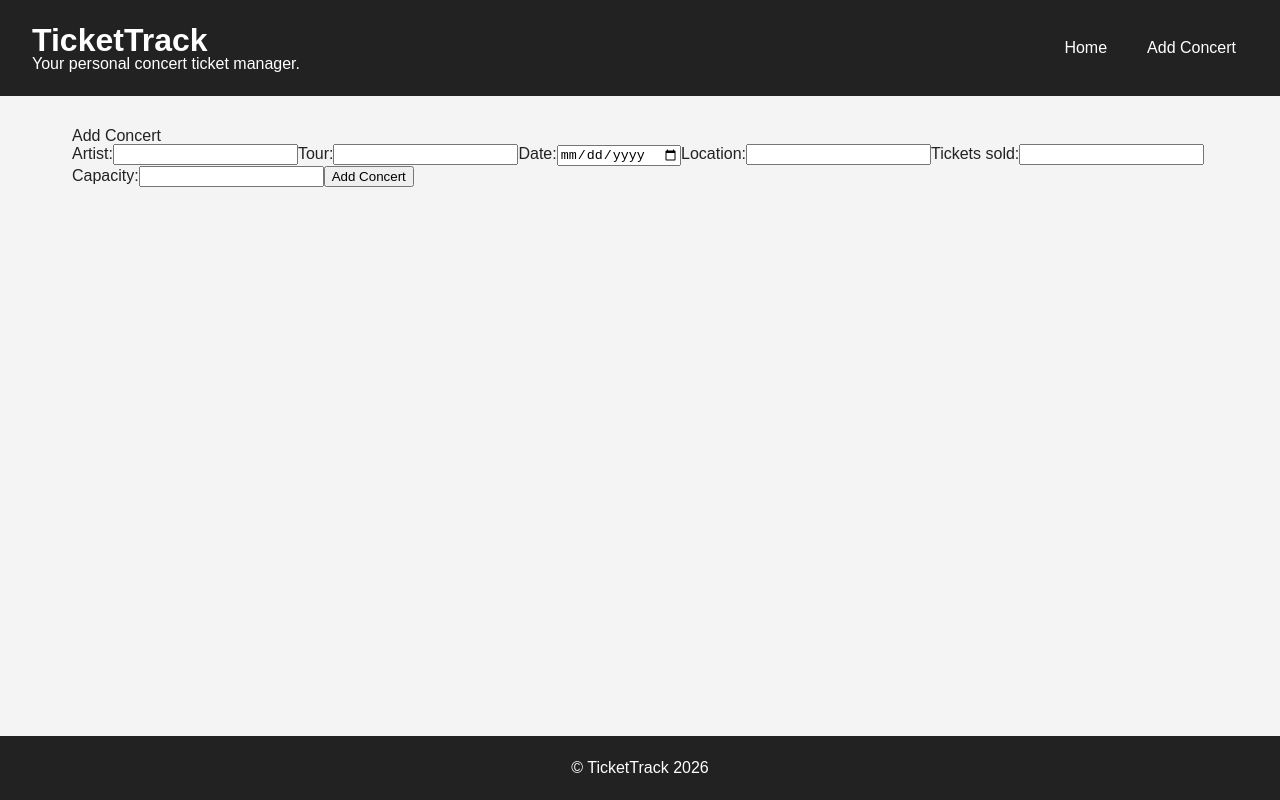
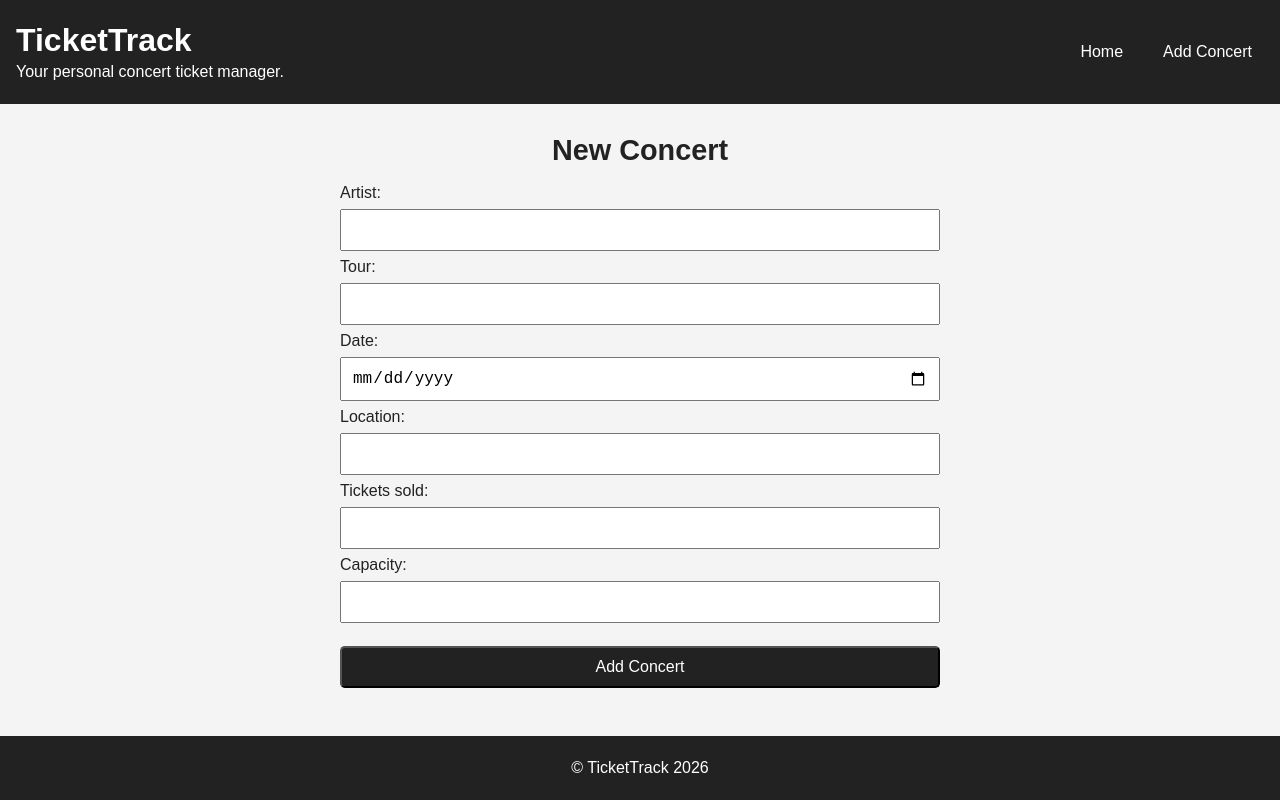
Before and after one commit to Spiritus93/TicketTrack, a React (Vite) app: page /add-concert in a window 1280 px wide. Built offline with nearby package versions, Linux system fonts and the light colour scheme.

Commit message:
Added styling for add form

```diff
--- a/data/db.json
+++ b/data/db.json
@@ -35,6 +35,15 @@
       "ticketsSold": "12000",
       "capacity": "20000",
       "id": "LX9YUp28cmU"
+    },
+    {
+      "artist": "Simply Red",
+      "tour": "Galaxy",
+      "date": "2026-09-05",
+      "location": "Toronto, Canada",
+      "ticketsSold": 25000,
+      "capacity": 30000,
+      "id": "4Fj0gsjcjJ4"
     }
   ],
   "$schema": "./node_modules/json-server/schema.json"
--- a/src/components/Header/Header.scss
+++ b/src/components/Header/Header.scss
@@ -3,7 +3,7 @@
   justify-content: space-between;
   align-items: center;
 
-  padding: 1.5rem 2rem;
+  padding: 1.5rem 1rem;
   background-color: #222;
   color: white;
 }
@@ -11,6 +11,10 @@
 .brand h1 {
   font-size: 2rem;
   font-weight: bold;
+}
+
+.brand p {
+  margin-top: 0.5rem;
 }
 
 .menu-list {
--- a/src/pages/AddConcert/AddConcert.jsx
+++ b/src/pages/AddConcert/AddConcert.jsx
@@ -1,3 +1,4 @@
+import "./AddConcert.scss";
 import { useState } from "react";
 
 const AddConcert = () => {
@@ -118,8 +119,8 @@ const AddConcert = () => {
     };
 
     return (
-        <section>
-            <h2>Add Concert</h2>
+        <section className="add-concert">
+            <h2>New Concert</h2>
 
             <form onSubmit={handleSubmit}>
                 <label htmlFor="artist">Artist:</label>
--- a/src/pages/AddConcert/AddConcert.scss
+++ b/src/pages/AddConcert/AddConcert.scss
@@ -0,0 +1,45 @@
+.add-concert {
+  width: 100%;
+  max-width: 600px;
+  margin: 0 auto;
+
+  h2 {
+    font-size: 1.8rem;
+    font-weight: bold;
+    text-align: center;
+    margin-bottom: 20px;
+  }
+
+  form {
+    display: flex;
+    flex-direction: column;
+    gap: 8px;
+  }
+
+  input {
+    padding: 10px;
+    font-size: 1rem;
+  }
+
+  input[type="submit"] {
+    background-color: #222;
+    color: white;
+    text-decoration: none;
+    border-radius: 0.3rem;
+
+    margin-top: 15px;
+    cursor: pointer;
+  }
+
+  .form-error {
+    text-align: center;
+    color: red;
+    font-size: 0.9rem;
+  }
+
+  .form-success {
+    text-align: center;
+    color: green;
+    margin-top: 10px;
+  }
+}
```
